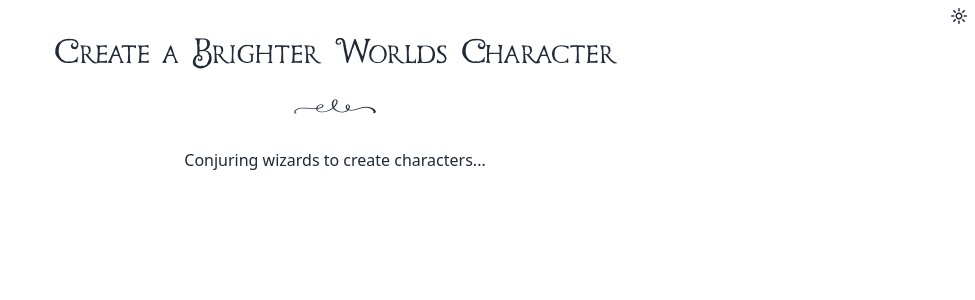
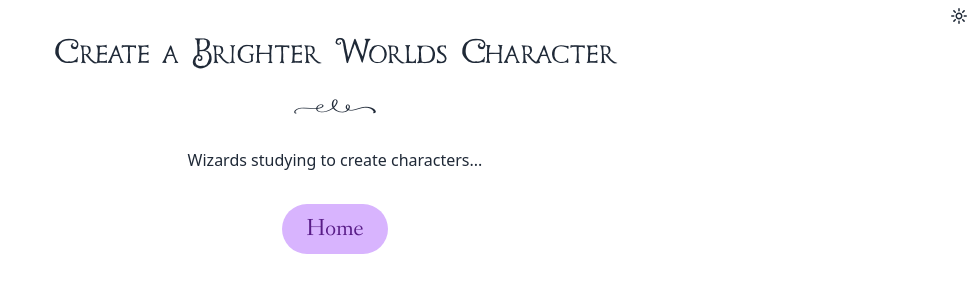
Before and after one commit to ttrpgtools/brighter-worlds, a SvelteKit app: page /character/new in a window 1280 px wide. Shown: the top 300 px of the page, without its empty margins (305-1280 px from the left). Built offline with nearby package versions, Linux system fonts and the light colour scheme.

Commit message:
Fix some viewport nonesense.

```diff
--- a/src/app.html
+++ b/src/app.html
@@ -14,7 +14,7 @@
 		</script>
 		%sveltekit.head%
 	</head>
-	<body data-sveltekit-preload-data="hover" class="min-h-screen accent-purple-500 text-gray-800 bg-white dark:text-white dark:bg-gray-800">
+	<body data-sveltekit-preload-data="hover" class="accent-purple-500 text-gray-800 bg-white dark:text-white dark:bg-gray-800">
 		<div style="display: contents">%sveltekit.body%</div>
 	</body>
 </html>
--- a/src/routes/+page.svelte
+++ b/src/routes/+page.svelte
@@ -4,7 +4,7 @@
 <svelte:head>
   <title>Brighter Worlds Tools</title>
 </svelte:head>
-<main class="p-8 flex flex-col items-center justify-center gap-2 min-h-screen">
+<main class="p-8 flex flex-col items-center justify-center gap-2 min-h-screen min-h-[100svh]">
   <h2 class="font-title text-4xl text-center">Welcome to</h2>
   <h1 class="font-title text-6xl text-center"><a href="https://brighterworldsrpg.com" class="text-purple-700 dark:text-purple-300">Brighter Worlds</a></h1>
   <div class="font-symbol text-6xl">A</div>
@@ -14,5 +14,4 @@
   <MenuLink href="/reliquary">Reliquary</MenuLink>
   <MenuLink href="/arcana">Magna Arcana</MenuLink>
   <MenuLink href="/academy">Dream Academy</MenuLink>
-
 </main>
--- a/src/routes/academy/+page.svelte
+++ b/src/routes/academy/+page.svelte
@@ -4,7 +4,7 @@
 <svelte:head>
   <title>Dream Academy :: Brighter Worlds</title>
 </svelte:head>
-<main class="p-8 flex flex-col items-center gap-2 min-h-screen">
+<main class="p-8 flex flex-col items-center gap-2">
   <h2 class="font-title text-4xl text-center">Discover Your Calling</h2>
   <div class="font-symbol text-6xl">A</div>
   <p class="text-center mb-6">
--- a/src/routes/arcana/+page.svelte
+++ b/src/routes/arcana/+page.svelte
@@ -4,7 +4,7 @@
 <svelte:head>
   <title>Magna Arcana :: Brighter Worlds</title>
 </svelte:head>
-<main class="p-8 flex flex-col items-center gap-2 min-h-screen">
+<main class="p-8 flex flex-col items-center gap-2">
   <h2 class="font-title text-4xl text-center">The Magic of Brighter Worlds</h2>
   <div class="font-symbol text-6xl">A</div>
   <p class="text-center mb-6">
--- a/src/routes/bestiary/+page.svelte
+++ b/src/routes/bestiary/+page.svelte
@@ -5,7 +5,7 @@
 <svelte:head>
   <title>Bestiary :: Brighter Worlds</title>
 </svelte:head>
-<main class="p-4 sm:p-8 flex flex-col items-center gap-2 min-h-screen">
+<main class="p-4 sm:p-8 flex flex-col items-center gap-2">
   <h2 class="font-title text-4xl text-center">The Creatures of Brighter Worlds</h2>
   <div class="font-symbol text-6xl">A</div>
   <div class="grid grid-cols-1 md:grid-cols-2 xl:grid-cols-3 gap-6 mb-6">
--- a/src/routes/character/new/+page.svelte
+++ b/src/routes/character/new/+page.svelte
@@ -1,10 +1,14 @@
+<script lang="ts">
+  import MenuLink from "$lib/MenuLink.svelte";
+</script>
 <svelte:head>
   <title>Create a Brighter Worlds character</title>
 </svelte:head>
-<main class="p-8 flex flex-col items-center gap-2 min-h-screen">
+<main class="p-8 flex flex-col items-center gap-2">
   <h2 class="font-title text-4xl text-center">Create a Brighter Worlds Character</h2>
   <div class="font-symbol text-6xl">A</div>
-  <p class="text-center">
-    Conjuring wizards to create characters...
+  <p class="text-center mb-6">
+    Wizards studying to create characters...
   </p>
+  <MenuLink href="/">Home</MenuLink>
 </main>
--- a/src/routes/reliquary/+page.svelte
+++ b/src/routes/reliquary/+page.svelte
@@ -4,7 +4,7 @@
 <svelte:head>
   <title>Reliquary :: Brighter Worlds</title>
 </svelte:head>
-<main class="p-8 flex flex-col items-center gap-2 min-h-screen">
+<main class="p-8 flex flex-col items-center gap-2">
   <h2 class="font-title text-4xl text-center">The Relics of Brighter Worlds</h2>
   <div class="font-symbol text-6xl">A</div>
   <p class="text-center mb-6">
```
